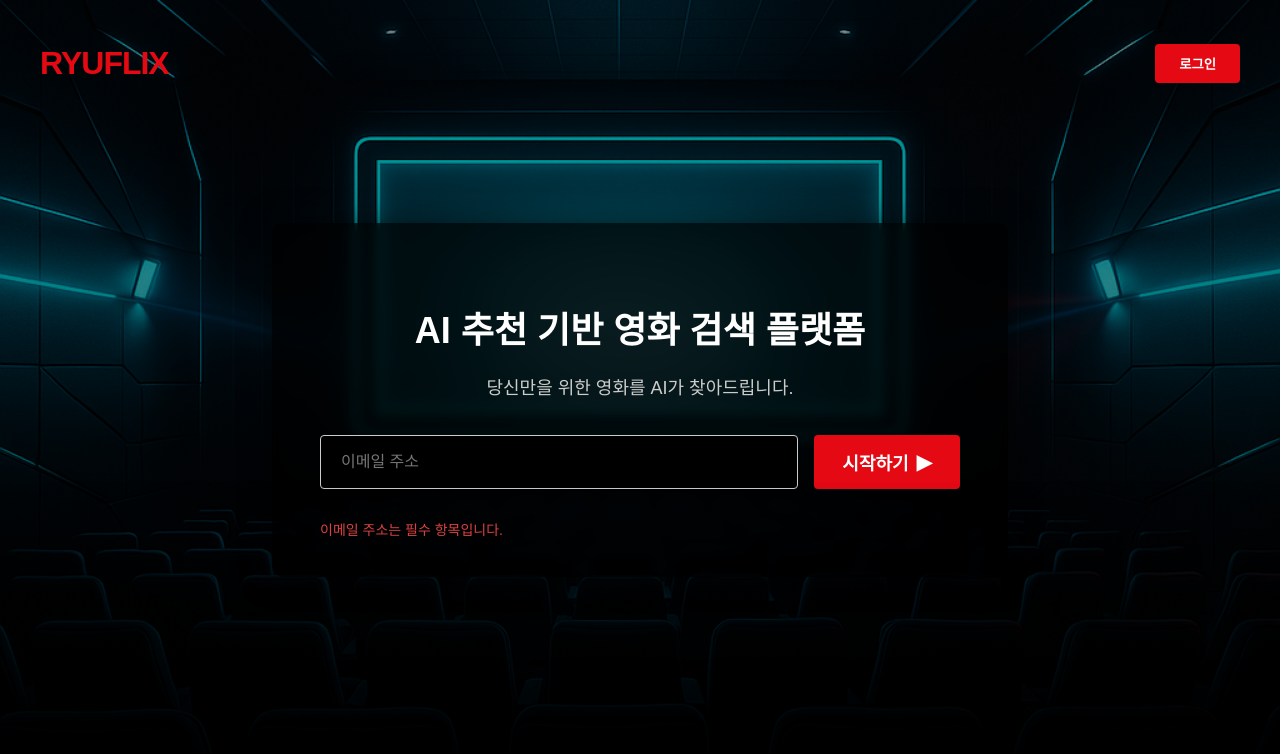
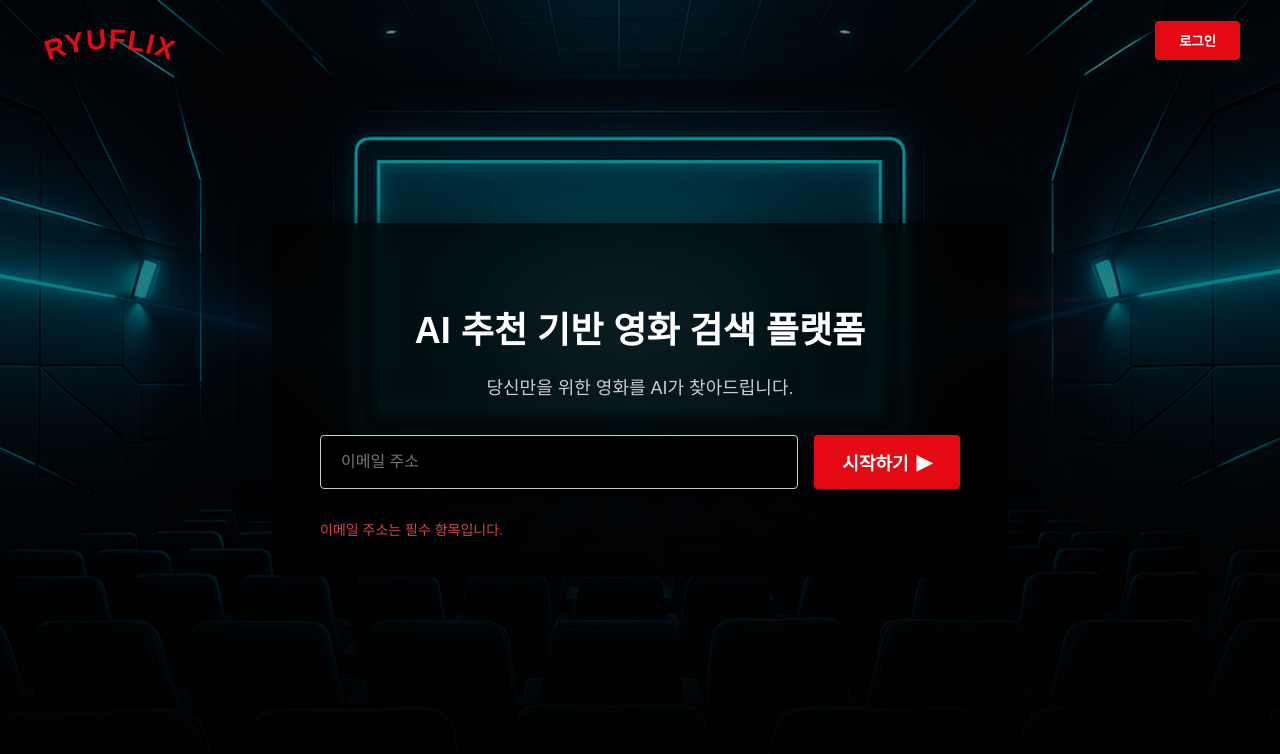
Before and after one commit to Ryu0408/reco_client, a React (Vite) app: page / in a window 1280 px wide. Shown: the top 754 px of the page. Built offline with nearby package versions, Linux system fonts and the light colour scheme.

Commit message:
RYUFLIX 로고 수정

```diff
--- a/src/pages/Login.css
+++ b/src/pages/Login.css
@@ -1,4 +1,4 @@
-.login-container::before {
+  .login-container::before {
     content: '';
     position: absolute;
     inset: 0;
@@ -23,7 +23,8 @@
     top: 0;
     left: 0;
     width: 100%;
-    padding: 24px 40px;
+    height: 80px; /* 고정 높이 추가 */
+    padding: 0 40px;
     box-sizing: border-box;
   }
 
@@ -32,14 +33,19 @@
     margin: 0 auto;
     display: flex;
     justify-content: space-between;
-    align-items: center;
+    align-items: center; /* 수직 정렬 핵심 */
+    height: 100%;
   }
 
-  .logo {
-    font-size: 32px;
-    font-weight: 900;
-    color: #e50914;
-    letter-spacing: -1px;
+  .logo-image {
+    width: 140px;
+    height: auto;
+    display: block;
+    margin: 0;
+  }
+
+  .logo-image:hover {
+    transform: scale(1.05); /* 약간 커지는 효과 */
   }
 
   .login-button {
--- a/src/pages/Login.tsx
+++ b/src/pages/Login.tsx
@@ -14,7 +14,7 @@ const Login = () => {
       {/* 헤더 */}
       <header className="login-header">
         <div className="header-content">
-          <h1 className="logo">RYUFLIX</h1>
+          <img src="/src/assets/logo/ryuflix.svg" alt="RYUFLIX 로고" className="logo-image" />
           <button className="login-button">로그인</button>
         </div>
       </header>
```
Also changed, not shown: public/r-icon.svg, src/assets/logo/ryuflix.svg (added).
